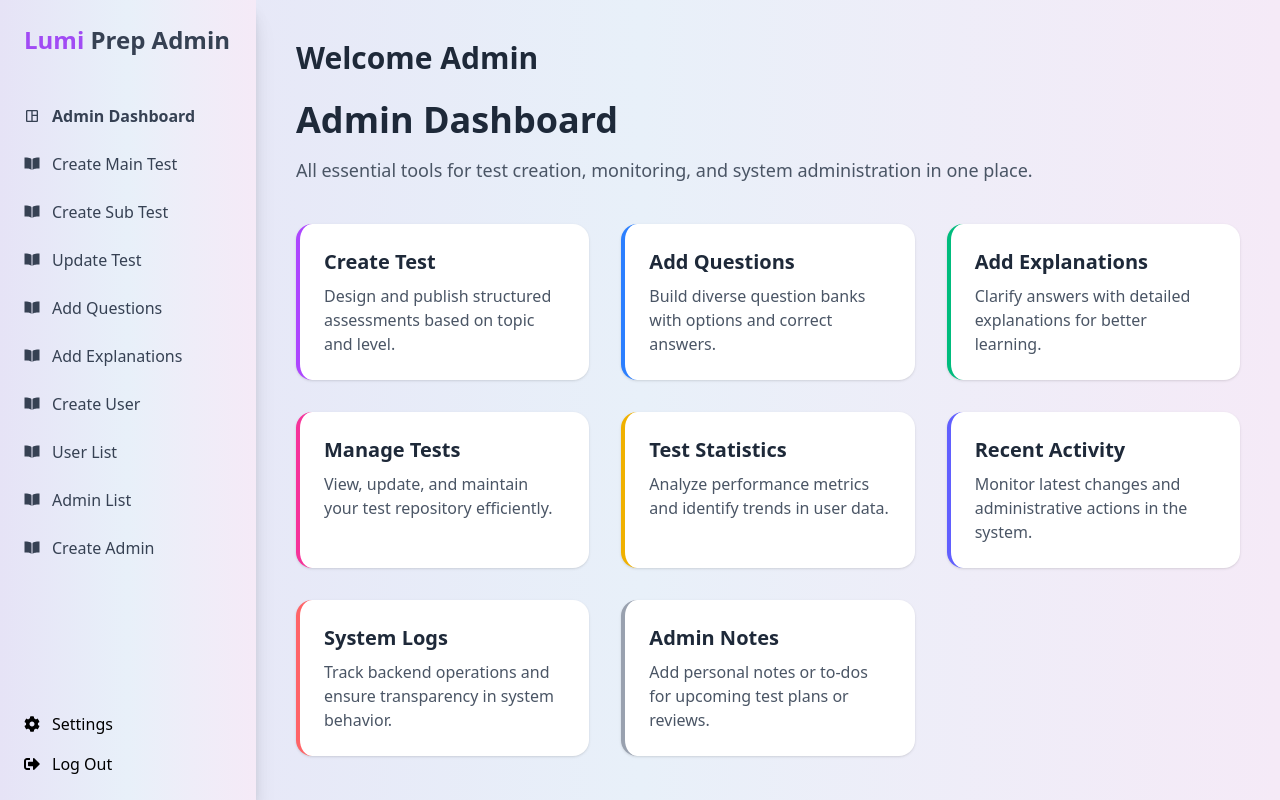
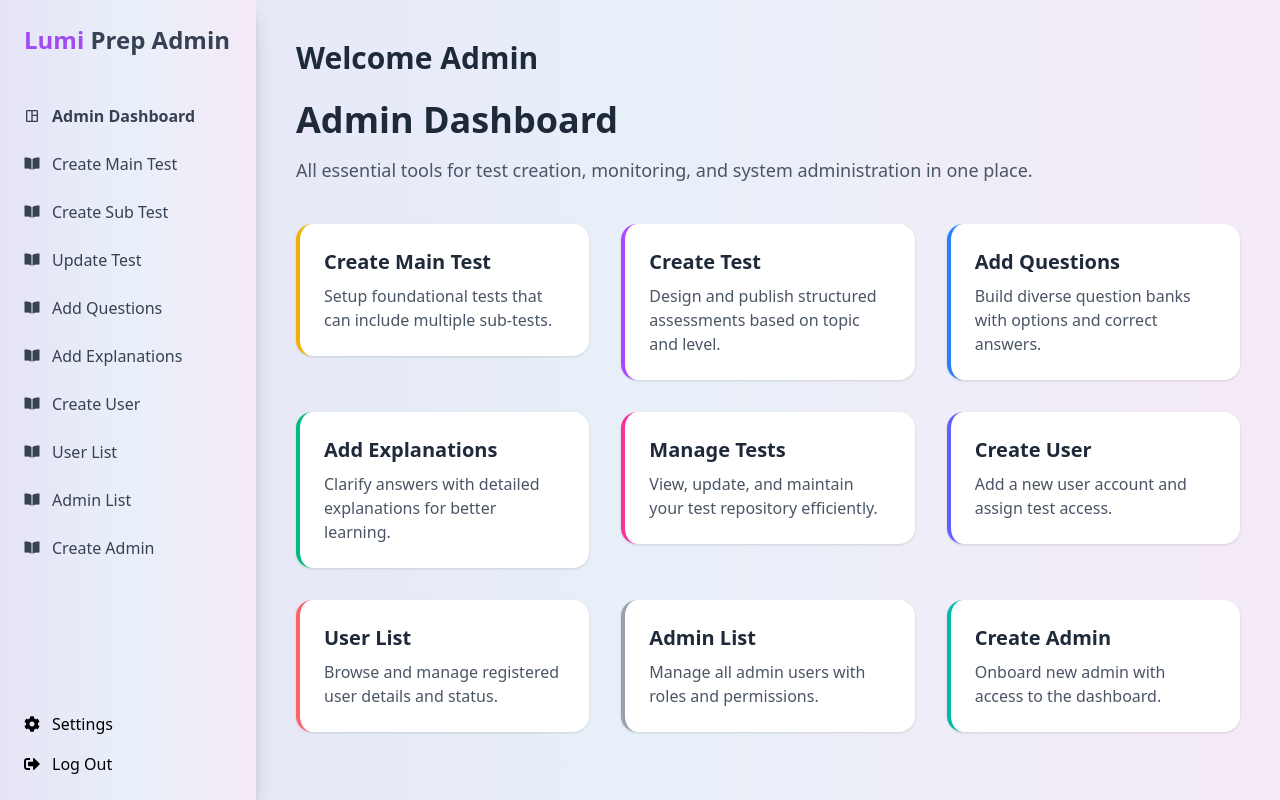
Before and after one commit to AshishS2407/perepuser, a React (Vite) app: page /admin-dashboard in a window 1280 px wide. Built offline with nearby package versions, Linux system fonts and the light colour scheme.

Commit message:
Adminndashboard page updated

```diff
--- a/src/pages/AdminDashBoard.jsx
+++ b/src/pages/AdminDashBoard.jsx
@@ -1,47 +1,63 @@
 import React from 'react';
 import { motion } from 'framer-motion';
+import { Link } from 'react-router-dom';
 import AdminSidebarLayout from '../components/AdminSidebarLayout';
 
 const cardData = [
   {
+    title: 'Create Main Test',
+    description: 'Setup foundational tests that can include multiple sub-tests.',
+    border: 'border-yellow-500',
+    to: '/admin/create-main-test',
+  },
+  {
     title: 'Create Test',
     description: 'Design and publish structured assessments based on topic and level.',
     border: 'border-purple-500',
+    to: '/admin/create-test',
   },
   {
     title: 'Add Questions',
     description: 'Build diverse question banks with options and correct answers.',
     border: 'border-blue-500',
+    to: '/admin/add-questions',
   },
   {
     title: 'Add Explanations',
     description: 'Clarify answers with detailed explanations for better learning.',
     border: 'border-emerald-500',
+    to: '/admin/add-explanations',
   },
   {
     title: 'Manage Tests',
     description: 'View, update, and maintain your test repository efficiently.',
     border: 'border-pink-500',
+    to: '/admin/update-test',
+  },
+
+  {
+    title: 'Create User',
+    description: 'Add a new user account and assign test access.',
+    border: 'border-indigo-500',
+    to: '/admin/create-user',
   },
   {
-    title: 'Test Statistics',
-    description: 'Analyze performance metrics and identify trends in user data.',
-    border: 'border-yellow-500',
+    title: 'User List',
+    description: 'Browse and manage registered user details and status.',
+    border: 'border-red-400',
+    to: '/userlist',
   },
   {
-    title: 'Recent Activity',
-    description: 'Monitor latest changes and administrative actions in the system.',
-    border: 'border-indigo-500',
+    title: 'Admin List',
+    description: 'Manage all admin users with roles and permissions.',
+    border: 'border-gray-400',
+    to: '/adminlist',
   },
   {
-    title: 'System Logs',
-    description: 'Track backend operations and ensure transparency in system behavior.',
-    border: 'border-red-400',
-  },
-  {
-    title: 'Admin Notes',
-    description: 'Add personal notes or to-dos for upcoming test plans or reviews.',
-    border: 'border-gray-400',
+    title: 'Create Admin',
+    description: 'Onboard new admin with access to the dashboard.',
+    border: 'border-teal-500',
+    to: '/create-admin',
   },
 ];
 
@@ -68,18 +84,19 @@ const AdminDashBoard = () => {
 
       <div className="grid grid-cols-1 md:grid-cols-2 xl:grid-cols-3 gap-8">
         {cardData.map((card, index) => (
+          <Link to={card.to} key={index}>
             <motion.div
-            key={index}
               initial={{ opacity: 0, y: 20 }}
               animate={{ opacity: 1, y: 0 }}
               transition={{ duration: 0.6, delay: index * 0.15 }}
-            className={`p-6 bg-white rounded-2xl border-l-4 ${card.border} shadow hover:shadow-xl transition duration-300`}
+              className={`p-6 bg-white rounded-2xl border-l-4 ${card.border} shadow hover:shadow-xl transition duration-300 cursor-pointer`}
             >
               <h2 className="text-xl font-semibold text-gray-800 mb-2">
                 {card.title}
               </h2>
               <p className="text-gray-600">{card.description}</p>
             </motion.div>
+          </Link>
         ))}
       </div>
     </AdminSidebarLayout>
```
Lines whose indentation alone changed are shown as unchanged.
